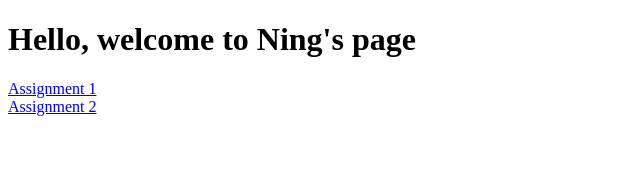
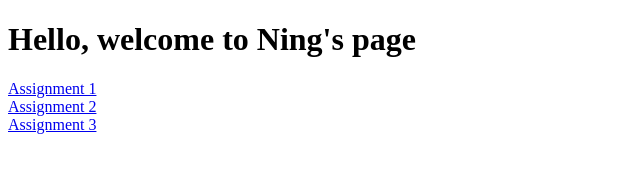
Before and after one commit to Ning-Su/Ning-Su.github.io, a plain HTML site: page index.html in a window 1280 px wide. Shown: the whole page, without its empty margins (0-640 px from the left). Drawn offline with Linux system fonts and the light colour scheme.

Commit message:
Update index.html

```diff
--- a/index.html
+++ b/index.html
@@ -17,6 +17,10 @@
    <a href="homework/01-23/Index.html"> Assignment 2 </a>
     </div>
 
+     <div>
+   <a href="homework/01-28/index.html"> Assignment 3 </a>
+    </div>
+
   </body>
 
 </html>
```
